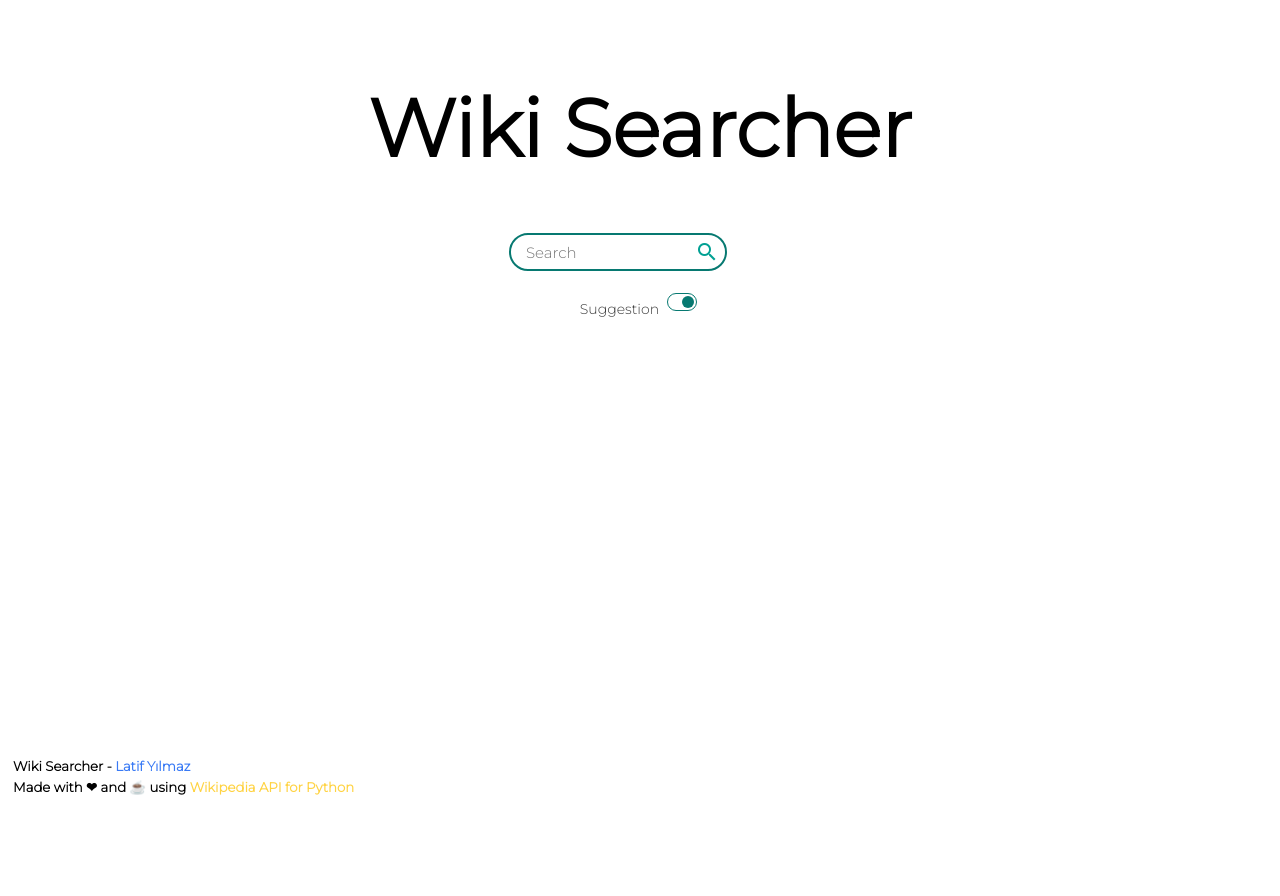
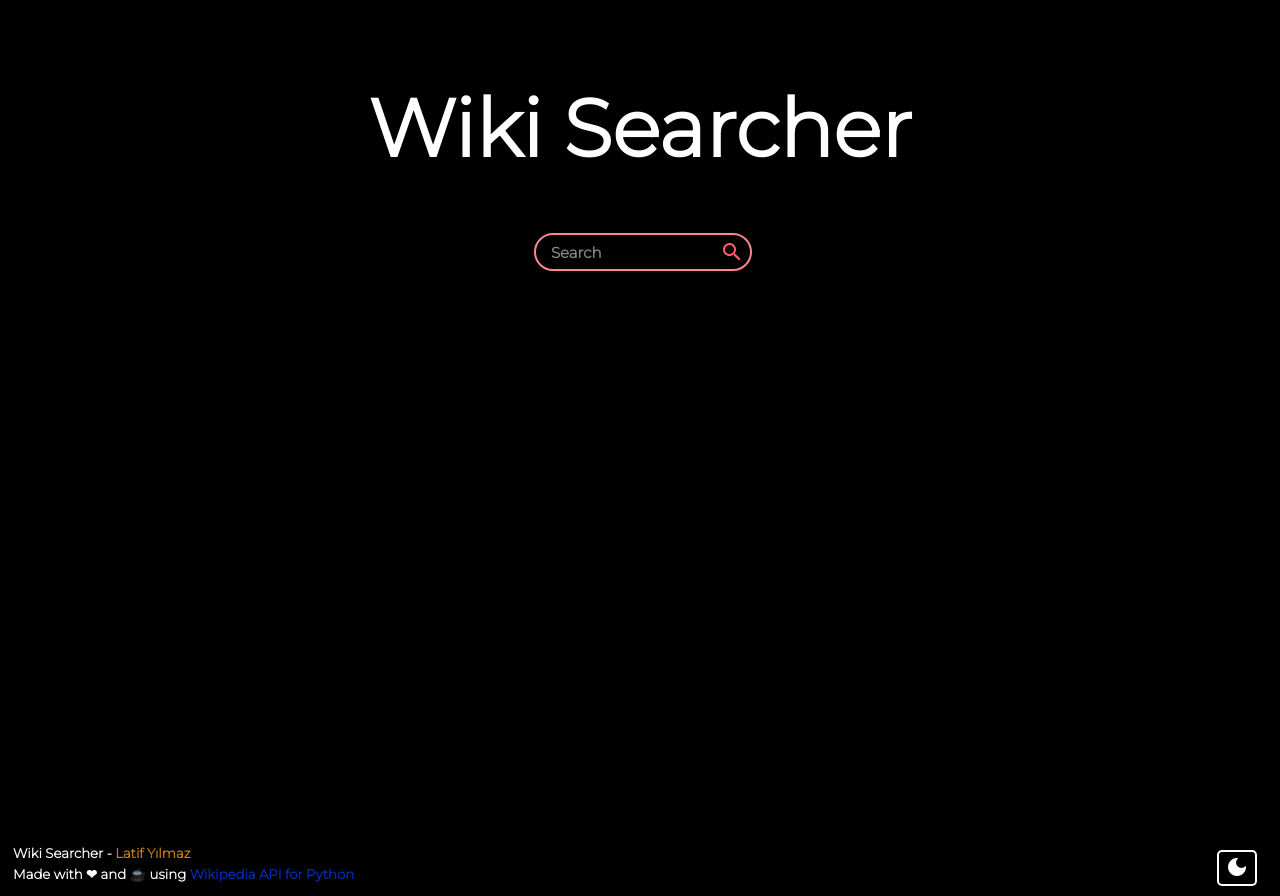
Before and after one commit to LatifY/wiki-searcher, a Flask app: page / in a window 1280 px wide. Before the commit the page ends 795 px from the top, so only its background shows below. Run offline with Flask 2, Linux system fonts and the light colour scheme.

Commit message:
frontend improved

```diff
--- a/main.py
+++ b/main.py
@@ -21,19 +21,14 @@
         return lst
 
 @app.route("/", methods=["GET","POST"])
-@app.route("/search", methods=["GET","POST"])
 def home():
-    if(request.method == "POST"):
-        search = request.form["search"]
-        can_suggestion = request.form.get("can_suggestion")
-        search_results = wikipedia.search(search, results=5, suggestion=True)
-        suggestion = search_results[1]
-        if(suggestion != None and can_suggestion and search_results[0] == None):
-            search = suggestion
-            search_results = wikipedia.search(search,results = 5, suggestion=True)
+    if(request.method == "GET" and request.args.get("search") != None):
+        search = request.args.get("search")
+        print(search)
+        search_results = wikipedia.search(search, results=5, suggestion=False)
         print(search_results)
         results = []
-        for r in search_results[0]:
+        for r in search_results:
             try:
                 summary = wikipedia.summary(r, auto_suggest=False)
                 if len(summary) > 200: summary = summary[:200]
@@ -41,8 +36,8 @@
                 results.append(result.toArray())
             except:
                 print(f"Couldnt find any result for {r}")
-        return render_template('index.html', search=search,results=results, can_suggestion = can_suggestion)
-    flash("Makale bulunamadı","warning")
+
+        return render_template('index.html', search=search,results=results)
     return render_template('index.html')
 
 @app.errorhandler(404)
--- a/static/css/style.css
+++ b/static/css/style.css
@@ -7,21 +7,65 @@
     outline: none;
 }
 
+#page-container {
+    position: relative;
+    min-height: 100vh;
+}
+
+#content-wrap {
+    padding-bottom: 2.5rem;
+    margin-bottom: 50px;
+}
+
+#footer {
+    position: absolute;
+    bottom: 0;
+    width: 100%;
+    height: 2.5rem;
+}
+
+a{
+    transition: 300ms all;
+    color: black;
+}
+
+a:hover{
+    color: white;
+    -webkit-text-stroke: 0.1px black;
+}
+
+
 /*#region Footer*/
 .footerWrap {
     width:100%;
     position:fixed;
-    text-align: left;
     bottom: 0px;
     background: transparent;
 }
-.footer {
-    width:400px;
+
+
+.footerThemes{
+    margin: right;
+    float: right;
+}
+
+.footerThemes button{
+    border: 2px solid black;
+    margin: 10px;
+    margin-right: 15px;
+    height: 36px;
+    text-align: right;
+    font-weight: bold;
+    background-color: white;
+    color: black;
+    border-radius: 5px;
+    cursor: pointer;
+}
+
+.footerContent {
+    text-align: left;
     margin:left;
-}
-.footerContent {
     float:left;
-    width:100%;
 }
 
 .footerContent h5{
@@ -48,7 +92,7 @@
 }
 
 .main{
-    margin-top: 50px;
+    margin-top: 20px;
     text-align: center;
     justify-content: center;
     align-items: center;
@@ -126,7 +170,8 @@
   height: 32px;
   font-size: 15px;
   color: #3D3D3C;
-  font-weight: 400;
+  font-weight: 600;
+  margin-left: 50px;
   padding-left: 15px;
   padding-right: 20px;
 }
@@ -203,8 +248,17 @@
     }
 
     .main .results{
-        width: 300px;
+        width: 310px;
     }
+
+    .main .results .result{
+        margin-top: 70px;
+    }
+
+    .main .results .result:first-child{
+        margin-top: 50px;
+    }
+
 }
 
 @media only screen and (max-width: 450px){
@@ -213,8 +267,7 @@
     }
 
     .footerWrap{
-        font-size: 15px;
-        text-align: center;
+        font-size: 13px;
     }
 
 }
--- /dev/null
+++ b/static/js/index.js
@@ -0,0 +1,29 @@
+var theme = document.getElementById("theme");
+var isDark = false;
+
+if (sessionStorage.getItem("mode") == "dark") {
+  darkmode();
+} else {
+  lightmode();
+}
+
+theme.addEventListener("click", function() {
+  if(isDark){
+    lightmode();
+  }
+  else{
+    darkmode();
+  }
+});
+
+function darkmode() {
+  document.getElementById("html").style.filter = "invert(0)";
+  isDark = true;
+  sessionStorage.setItem("mode", "dark");
+}
+
+function lightmode() {
+  document.getElementById("html").style.filter = "invert(1)";
+  isDark = false;
+  sessionStorage.setItem("mode", "light");
+}
--- a/templates/assets/footer.html
+++ b/templates/assets/footer.html
@@ -1,8 +1,12 @@
-<div class="footerWrap">
+<div class="footerWrap" id="footer">
     <div class="footer">
       <div class="footerContent">
         <h5>Wiki Searcher - <a style="color: #397af5;" href="https://latifyilmaz.com" target="_blank">Latif Yılmaz</a></h5>
         <h5>Made with ❤ and ☕ using <a style="color: #ffd343;" href="https://pypi.org/project/wikipedia/" target="_blank">Wikipedia API for Python</a></h5>
       </div>
     </div>
+    <div class="footerThemes">
+      <button class="theme" id="theme"><span class="material-icons">dark_mode</span></button>
+    </div>
+
 </div>
--- /dev/null
+++ b/templates/assets/result.html
@@ -0,0 +1,4 @@
+<div class="result">
+    <h3>{{ result[0] }}</h3>
+    <h5>{{ result[2] }}...</h5>
+</div>
--- a/templates/base.html
+++ b/templates/base.html
@@ -1,7 +1,7 @@
 <!--FLASK TEMPLATE BY LATIF YILMAZ-->
 
 <!DOCTYPE html>
-<html lang="en">
+<html lang="en" id="html">
 <head>
     <meta charset="UTF-8">
     <meta http-equiv="X-UA-Compatible" content="IE=edge">
@@ -22,13 +22,15 @@
 </head>
 <body>
     {% include "assets/messages.html" %}
+    <div id="page-container">
+        <div id="content-wrap">
+            {% block content %}
+            {% endblock %}
+        </div>
+        {% include "assets/footer.html" %}
+    </div>
 
-    {% block content %}
-    {% endblock %}
 
-    {% include "assets/footer.html" %}
-
-    <script src="https://cdn.jsdelivr.net/npm/@popperjs/core@2.9.1/dist/umd/popper.min.js" integrity="sha384-SR1sx49pcuLnqZUnnPwx6FCym0wLsk5JZuNx2bPPENzswTNFaQU1RDvt3wT4gWFG" crossorigin="anonymous"></script>
-    <script src="https://cdn.jsdelivr.net/npm/bootstrap@5.0.0-beta3/dist/js/bootstrap.min.js" integrity="sha384-j0CNLUeiqtyaRmlzUHCPZ+Gy5fQu0dQ6eZ/xAww941Ai1SxSY+0EQqNXNE6DZiVc" crossorigin="anonymous"></script>
+    <script src="{{ url_for("static", filename="js/index.js") }}"></script>
 </body>
 </html>
--- a/templates/index.html
+++ b/templates/index.html
@@ -3,25 +3,22 @@
 
 {% block content %}
     <div class="container">
-        <h1>Wiki Searcher</h1>
+        <a href="{{ url_for("home") }}"><h1>Wiki Searcher</h1></a>
     </div>
 
     <div class="main">
-        <form action="#" method="POST">
-            <input name="search" id="search" type="text" placeholder="Search" {% if search %}value={{ search }}{% endif %} required>
+        <form method="GET">
+            <input name="search" id="search" type="text" placeholder="Search" value="{{ search }}" required>
             <button id="submit" type="submit"><span class="material-icons">search</span></button>
-            <br><br>
+            <!--<br><br>
             <label for="can_suggestion">Suggestion</label>
-            <input id="can_suggestion" name="can_suggestion" type="checkbox" {% if can_suggestion == "on" %}checked{% endif %}>
+            <input id="can_suggestion" name="can_suggestion" type="checkbox" {% if can_suggestion == "on" %}checked{% endif %}>-->
         </form>
 
         <div class="results">
             {% if results %}
                 {% for result in results %}
-                    <div class="result">
-                        <h3>{{ result[0] }}</h3>
-                        <h5>{{ result[2] }}</h5>
-                    </div>
+                    {% include "assets/result.html" %}
                 {% endfor %}
             {% endif %}
         </div>
```
